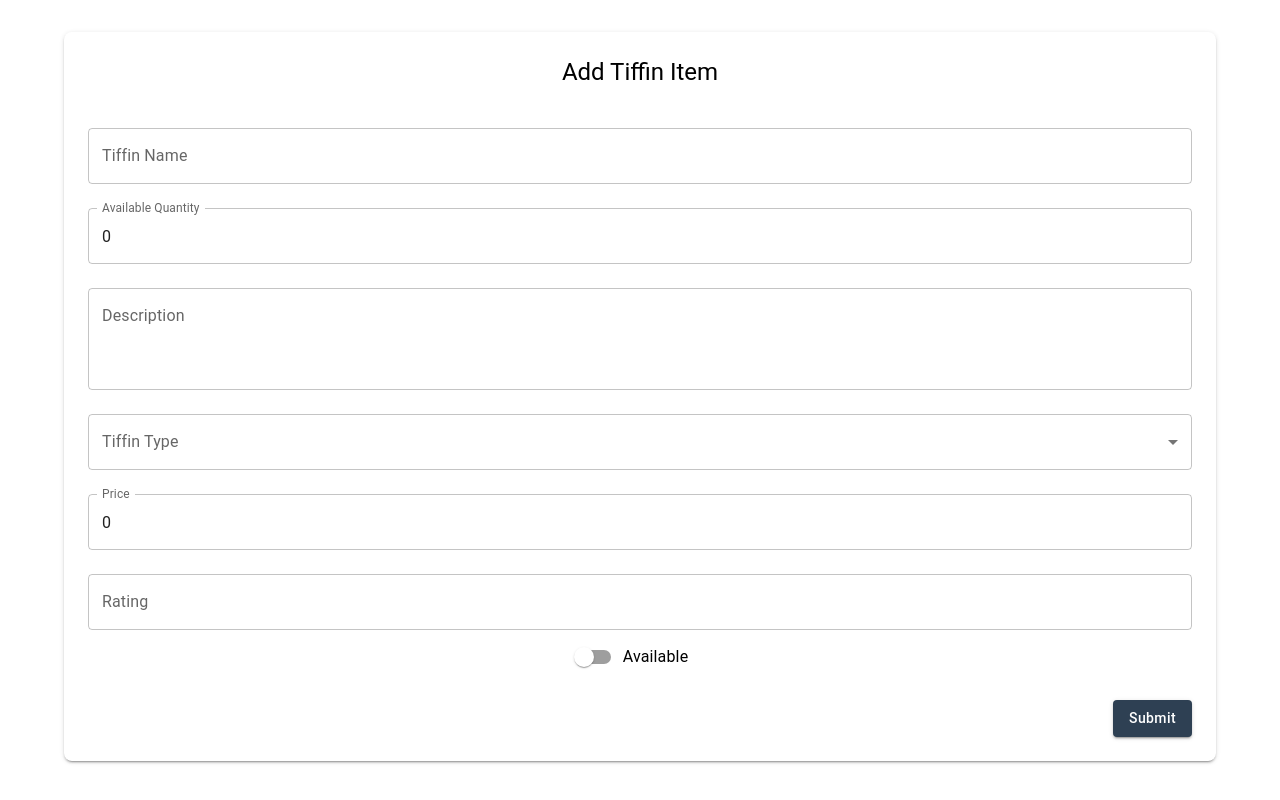
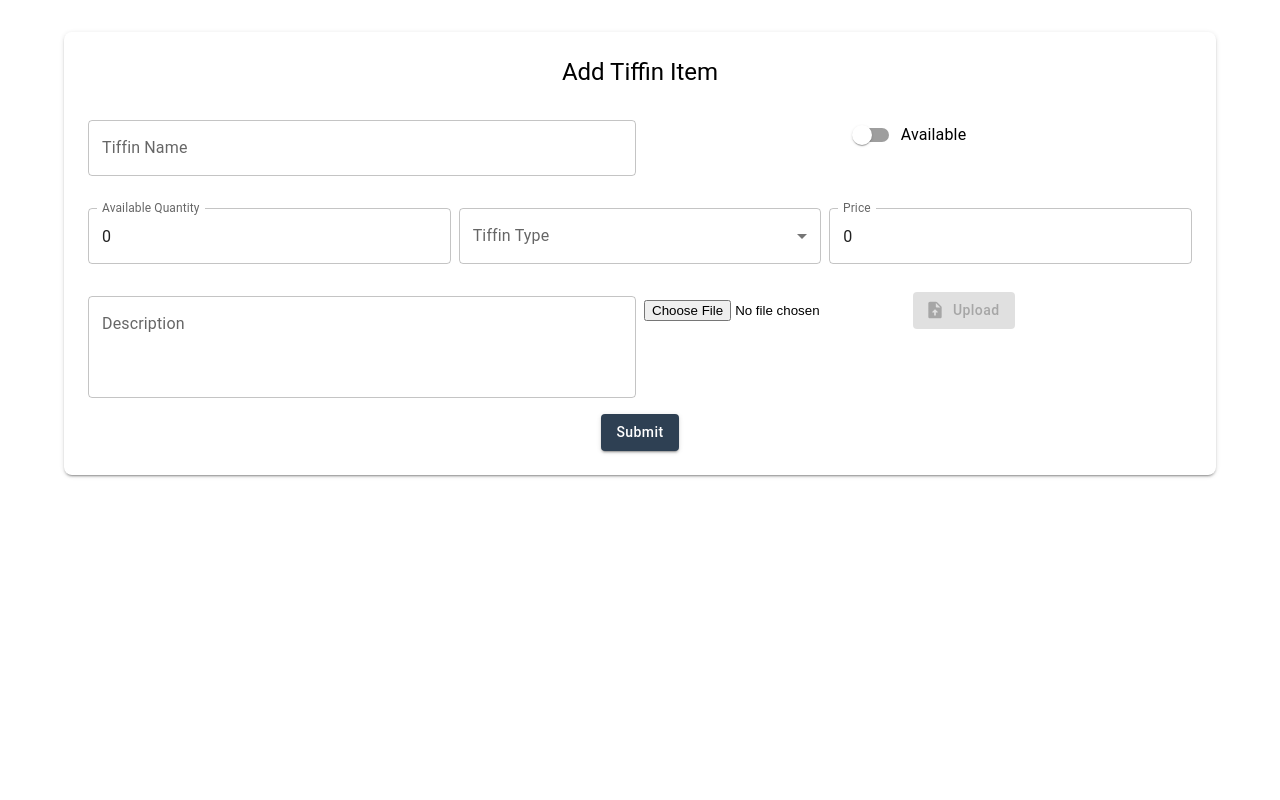
Before and after one commit to maliGhanshyam/RetailerModuleTiffinServices, a React (Create React App) app: page /addTiffin in a window 1280 px wide. Built offline with nearby package versions, Linux system fonts and the light colour scheme; no server answers.

Commit message:
add tiffin form

```diff
--- a/src/pages/AddTiffinPage/AddTiffinForm.tsx
+++ b/src/pages/AddTiffinPage/AddTiffinForm.tsx
@@ -12,75 +12,103 @@ import {
   Switch,
   FormControlLabel,
   MenuItem,
+  Grid2,
 } from "@mui/material";
 import { ISnackbar } from "../LoginPage/Login.type";
+import { UploadFileRounded } from "@mui/icons-material";
+import { useSnackbar } from "../../hook";
+import { AddTiffin } from "../../services/TiffinService/AddTiffin.types";
+import { useNavigate, useParams } from "react-router-dom";
+import { useSelector } from "react-redux";
+import { RootState } from "../../store/Store";
+import {
+  addTiffin,
+  uploadTiffinImage,
+} from "../../services/TiffinService/TiffinService";
 
 const tiffinValidationSchema = Yup.object({
+  tiffin_image_url: Yup.string().url("Must be a valid URL"),
   tiffin_name: Yup.string().required("Tiffin name is required"),
   tiffin_available_quantity: Yup.number()
     .integer("Must be an integer")
-    .min(0, "Quantity cannot be negative")
+    .min(1, "Quantity must be greater than 0")
     .required("Available quantity is required"),
   tiffin_description: Yup.string()
     .min(5, "Minimum 5 characters")
     .max(255, "Maximum 255 characters")
     .required("Description is required"),
+  // retailer_id: Yup.string()
+  //   .matches(/^[a-fA-F0-9]{24}$/, "Invalid Retailer ID format")
+  //   .required("Retailer ID is required"),
   tiffin_type: Yup.string()
-    .oneOf(["veg", "non-veg"], "Invalid tiffin type")
+    .oneOf(["veg", "non-veg", ""], "Invalid tiffin type")
     .required("Tiffin type is required"),
   tiffin_price: Yup.number()
     .positive("Price must be positive")
     .required("Price is required"),
-  tiffin_rating: Yup.number()
-    .min(0, "Rating cannot be below 0")
-    .max(5, "Rating cannot exceed 5")
-    .optional(),
+
   tiffin_isavailable: Yup.boolean().required("Availability status is required"),
 });
 
 const initialValues = {
+  tiffin_image_url: "",
   tiffin_name: "",
   tiffin_available_quantity: 0,
   tiffin_description: "",
+  retailer_id: "",
   tiffin_type: "",
   tiffin_price: 0,
-  tiffin_rating: null,
   tiffin_isavailable: false,
 };
 
-const AddTiffinForm = () => {
-  const [snackbar, setSnackbar] = useState<ISnackbar>({
-    open: false,
-    message: "",
-    severity: "success",
-  });
-
-  const handleSubmit = async (values: typeof initialValues) => {
+export default function AddTiffinForm() {
+  const navigate = useNavigate();
+  const { _id } = useParams();
+  const [selectedFile, setSelectedFile] = useState<File | null>(null);
+  const { showSnackbar } = useSnackbar();
+  const userId = useSelector((state: RootState) => state.auth.userId);
+  const handleImageUpload = async (
+    setFieldValue: (field: string, value: any) => void
+  ) => {
+    if (selectedFile) {
+      const formData = new FormData();
+      formData.append("recfile", selectedFile);
       try {
-      console.log("Form Values:", values);
-      // Replace with your API call logic
-      setSnackbar({
-        open: true,
-        message: "Tiffin item added successfully",
-        severity: "success",
-      });
+        console.log("handle image", formData);
+        const response = await uploadTiffinImage(formData);
+        if (response?.image) {
+          setFieldValue("tiffin_image_url", response.image);
+          showSnackbar("Image uploaded successfully.", "success");
+        } else {
+          throw new Error("Invalid response: Missing image field.");
+        }
       } catch (error) {
-      setSnackbar({
-        open: true,
-        message: "An error occurred while submitting the form",
-        severity: "error",
-      });
+        console.error("Error uploading image:", error);
+        showSnackbar("Image upload failed. Please try again.", "error");
+      }
     }
   };
+  console.log("outside");
 
-  const handleSnackbarClose = () => {
-    setSnackbar({ ...snackbar, open: false });
+  const handleSubmit = async (values: AddTiffin) => {
+    try {
+      if (_id) {
+        // await updateOrganization(_id, values);
+        showSnackbar("Tiffin item updated successfully.", "success");
+      } else {
+        values.retailer_id = userId!;
+        await addTiffin(values);
+        showSnackbar("Tiffin item added successfully.", "success");
+      }
+      // setTimeout(() => navigate("/retailer"), 1000);
+    } catch (error) {
+      showSnackbar("An error occurred. Please try again..", "error");
+    }
   };
-
   return (
     <Container>
       <Box sx={{ marginTop: 4, padding: 3, boxShadow: 2, borderRadius: 2 }}>
-        <Typography variant="h5" sx={{ marginBottom: 3 }}>
+        <Typography variant="h5" sx={{ marginBottom: 2 }}>
           Add Tiffin Item
         </Typography>
         <Formik
@@ -88,23 +116,42 @@ const AddTiffinForm = () => {
           validationSchema={tiffinValidationSchema}
           onSubmit={handleSubmit}
         >
-          {({ values, errors, touched, isSubmitting }) => (
+          {({ values, errors, touched, isSubmitting, setFieldValue }) => (
             <Form>
+              <Grid2 container spacing={1} sx={{ paddingTop: 0 }}>
+                <Grid2 size={6}>
                   <Field
                     as={TextField}
                     name="tiffin_name"
                     label="Tiffin Name"
                     fullWidth
+                    height="12px"
                     margin="normal"
                     error={touched.tiffin_name && Boolean(errors.tiffin_name)}
                     helperText={touched.tiffin_name && errors.tiffin_name}
                   />
+                </Grid2>
+                <Grid2 size={6} paddingTop={"12px"}>
+                  <FormControlLabel
+                    control={
+                      <Field
+                        as={Switch}
+                        name="tiffin_isavailable"
+                        color="primary"
+                        checked={values.tiffin_isavailable}
+                      />
+                    }
+                    label="Available"
+                  />
+                </Grid2>
+                <Grid2 size={4}>
                   <Field
                     as={TextField}
                     name="tiffin_available_quantity"
                     label="Available Quantity"
                     type="number"
                     fullWidth
+                    height="12px"
                     margin="normal"
                     error={
                       touched.tiffin_available_quantity &&
@@ -115,11 +162,45 @@ const AddTiffinForm = () => {
                       errors.tiffin_available_quantity
                     }
                   />
+                </Grid2>
+
+                <Grid2 size={4}>
+                  <Field
+                    as={TextField}
+                    name="tiffin_type"
+                    label="Tiffin Type"
+                    select
+                    fullWidth
+                    height="12px"
+                    margin="normal"
+                    error={touched.tiffin_type && Boolean(errors.tiffin_type)}
+                    helperText={touched.tiffin_type && errors.tiffin_type}
+                  >
+                    <MenuItem value="">Select Type</MenuItem>
+                    <MenuItem value="veg">Veg</MenuItem>
+                    <MenuItem value="non-veg">Non-Veg</MenuItem>
+                  </Field>
+                </Grid2>
+                <Grid2 size={4}>
+                  <Field
+                    as={TextField}
+                    name="tiffin_price"
+                    label="Price"
+                    type="number"
+                    fullWidth
+                    height="12px"
+                    margin="normal"
+                    error={touched.tiffin_price && Boolean(errors.tiffin_price)}
+                    helperText={touched.tiffin_price && errors.tiffin_price}
+                  />
+                </Grid2>
+                <Grid2 size={6}>
                   <Field
                     as={TextField}
                     name="tiffin_description"
                     label="Description"
                     fullWidth
+                    height="12px"
                     margin="normal"
                     multiline
                     rows={3}
@@ -131,51 +212,48 @@ const AddTiffinForm = () => {
                       touched.tiffin_description && errors.tiffin_description
                     }
                   />
-              <Field
-                as={TextField}
-                name="tiffin_type"
-                label="Tiffin Type"
-                select
-                fullWidth
-                margin="normal"
-                error={touched.tiffin_type && Boolean(errors.tiffin_type)}
-                helperText={touched.tiffin_type && errors.tiffin_type}
+                </Grid2>
+
+                <Grid2 size={6}>
+                  <Box
+                    display="flex"
+                    alignItems="center"
+                    justifyContent="left"
+                    paddingTop={"12px"}
                   >
-                <MenuItem value="veg">Veg</MenuItem>
-                <MenuItem value="non-veg">Non-Veg</MenuItem>
+                    <Field name="tiffin_image_url">
+                      {({ field, form }: { field: any; form: any }) => (
+                        <>
+                          <input
+                            type="file"
+                            accept="image/*"
+                            onChange={(e) =>
+                              setSelectedFile(e.target.files?.[0] || null)
+                            }
+                          />
+                          <Button
+                            variant="contained"
+                            color="primary"
+                            startIcon={<UploadFileRounded />}
+                            onClick={() => handleImageUpload(setFieldValue)}
+                            disabled={!selectedFile}
+                            sx={{ marginLeft: 2 }}
+                          >
+                            Upload
+                          </Button>
+                        </>
+                      )}
                     </Field>
-              <Field
-                as={TextField}
-                name="tiffin_price"
-                label="Price"
-                type="number"
-                fullWidth
-                margin="normal"
-                error={touched.tiffin_price && Boolean(errors.tiffin_price)}
-                helperText={touched.tiffin_price && errors.tiffin_price}
-              />
-              <Field
-                as={TextField}
-                name="tiffin_rating"
-                label="Rating"
-                type="number"
-                fullWidth
-                margin="normal"
-                error={touched.tiffin_rating && Boolean(errors.tiffin_rating)}
-                helperText={touched.tiffin_rating && errors.tiffin_rating}
-              />
-              <FormControlLabel
-                control={
-                  <Field
-                    as={Switch}
-                    name="tiffin_isavailable"
-                    color="primary"
-                    checked={values.tiffin_isavailable}
-                  />
-                }
-                label="Available"
-              />
-              <Box sx={{ display: "flex", justifyContent: "flex-end", mt: 3 }}>
+                  </Box>
+                </Grid2>
+                <Box
+                  sx={{
+                    width: "100%",
+                    display: "flex",
+                    justifyContent: "center",
+                    alignItems: "center",
+                  }}
+                >
                   <Button
                     type="submit"
                     variant="contained"
@@ -185,26 +263,11 @@ const AddTiffinForm = () => {
                     Submit
                   </Button>
                 </Box>
+              </Grid2>
             </Form>
           )}
         </Formik>
       </Box>
-      <Snackbar
-        open={snackbar.open}
-        autoHideDuration={6000}
-        onClose={handleSnackbarClose}
-        anchorOrigin={{ vertical: "top", horizontal: "right" }}
-      >
-        <Alert
-          onClose={handleSnackbarClose}
-          severity={snackbar.severity}
-          sx={{ width: "100%" }}
-        >
-          {snackbar.message}
-        </Alert>
-      </Snackbar>
     </Container>
   );
-};
-
-export default AddTiffinForm;
+}
--- /dev/null
+++ b/src/services/TiffinService/TiffinService.ts
@@ -0,0 +1,29 @@
+import { AddTiffin, AddTiffinResponse } from "./AddTiffin.types";
+import axiosInstance from "./axiosInstance";
+
+const API_URL = process.env.REACT_APP_API_URL;
+export const addTiffin = async (form: AddTiffin): Promise<AddTiffin> => {
+  try {
+    const response = await axiosInstance.post<AddTiffinResponse>(
+      `${API_URL}/retailers/tiffinItems/addtiffin`,
+      form
+    );
+    return response.data.data;
+  } catch (error) {
+    console.error("Failed to add tiffin:", error);
+    throw error;
+  }
+};
+
+export const uploadTiffinImage = async (formData: FormData) => {
+  try {
+    const response = await axiosInstance.post(
+      `${API_URL}/retailers/tiffinItems/upload`,
+      formData
+    );
+    return response.data;
+  } catch (error) {
+    console.error("Failed to upload image:", error);
+    throw error;
+  }
+};
```
Also changed, not shown: src/services/TiffinService/AddTiffin.types.ts (added, +15 -0 lines), src/services/TiffinService/axiosInstance.ts (added, +26 -0 lines), 1 other file (tests, documents, lock files or other folders). Lines whose indentation alone changed are shown as unchanged.
